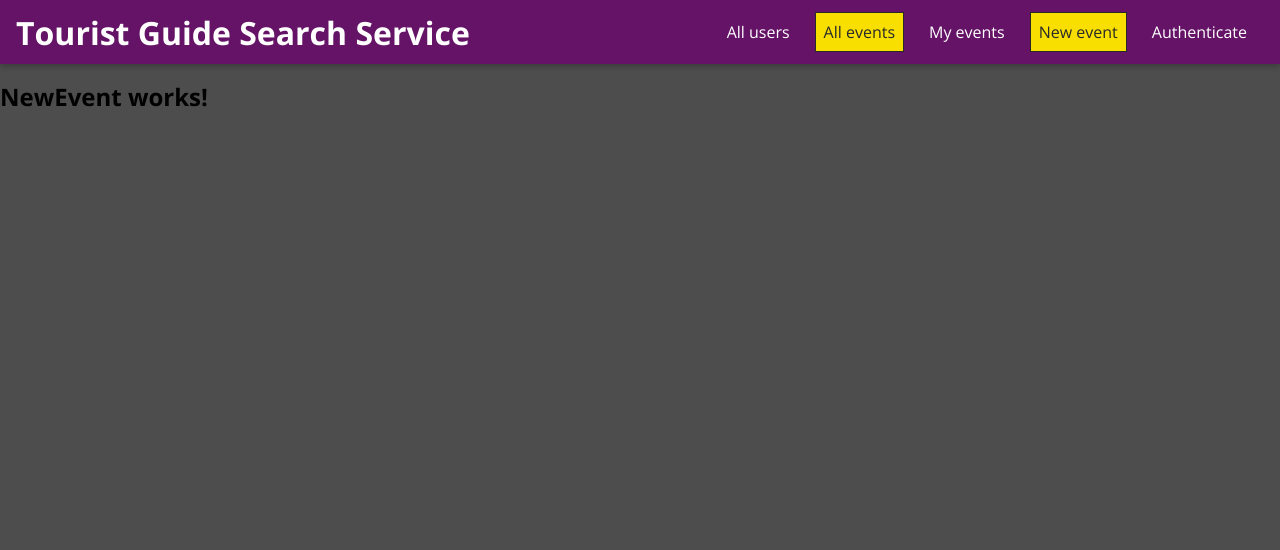
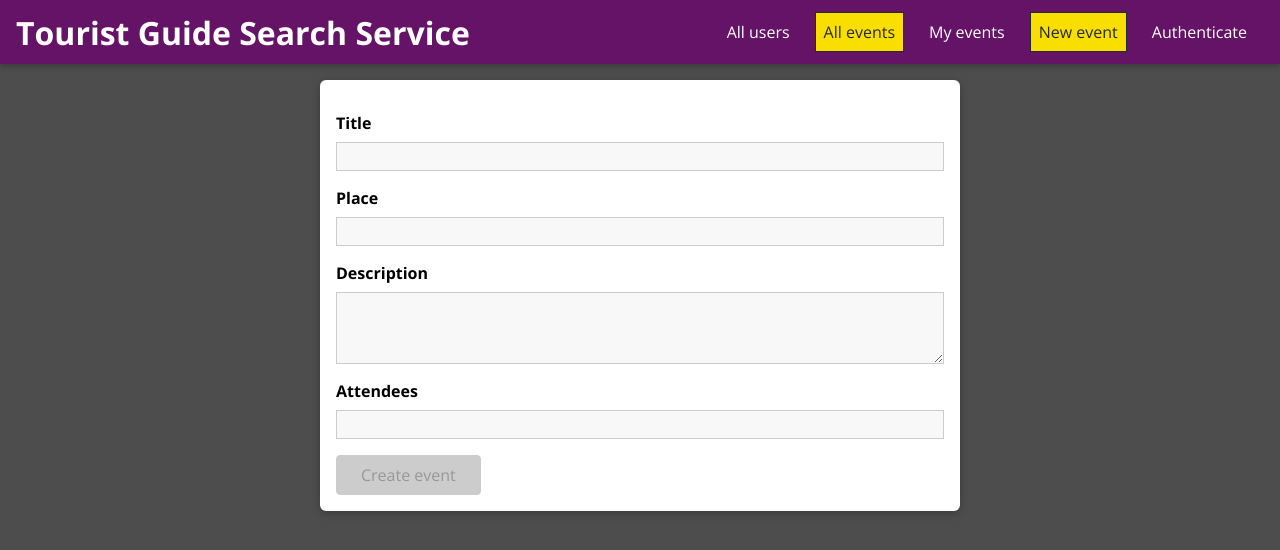
Before and after one commit to nellics97/TouristGuideSearchService2020, a React (Create React App) app in the folder Frontend/: page /events/new in a window 1280 px wide. Shown: the top 550 px of the page. Built offline with nearby package versions, Linux system fonts and the light colour scheme.

Commit message:
newplace

```diff
--- a/Frontend/package.json
+++ b/Frontend/package.json
@@ -3,6 +3,7 @@
   "version": "0.1.0",
   "private": true,
   "dependencies": {
+    "formik": "^2.2.1",
     "react": "^16.11.0",
     "react-dom": "^16.11.0",
     "react-router-dom": "5.2.0",
--- a/Frontend/src/events/components/EventItem.js
+++ b/Frontend/src/events/components/EventItem.js
@@ -1,6 +1,7 @@
 import React from "react";
 
 import Card from "../../shared/components/UIElements/Card";
+import Button from "../../shared/components/FormElements/Button";
 import "./EventItem.css";
 
 const EventItem = (props) => {
@@ -15,9 +16,9 @@
           <h3>{props.creator}</h3>
         </div>
         <div className="event-item__actions">
-          <button>Apply</button>
-          <button>Edit</button>
-          <button>Delete</button>
+          <Button>Apply</Button>
+          <Button to={`events/&{props.id}}`}>Edit</Button>
+          <Button danger>Delete</Button>
         </div>
       </Card>
     </li>
--- /dev/null
+++ b/Frontend/src/events/pages/NewEvent.css
@@ -0,0 +1,10 @@
+.event-form {
+  list-style: none;
+  margin: 0 auto;
+  padding: 1rem;
+  width: 90%;
+  max-width: 40rem;
+  box-shadow: 0 2px 8px rgba(0, 0, 0, 0.26);
+  border-radius: 6px;
+  background: white;
+}
--- a/Frontend/src/events/pages/NewEvent.js
+++ b/Frontend/src/events/pages/NewEvent.js
@@ -1,7 +1,109 @@
-import React from "react";
+import React, { useCallback, useReducer } from "react";
+
+import {
+  VALIDATOR_MINLENGTH,
+  VALIDATOR_REQUIRE,
+} from "../../shared/util/validators";
+import Input from "../../shared/components/FormElements/Input";
+import Button from "../../shared/components/FormElements/Button";
+import "./NewEvent.css";
+
+const formReducer = (state, action) => {
+  switch (action.type) {
+    case "INPUT_CHANGE":
+      let formIsValid = true;
+      for (const inputId in state.inputs) {
+        if (inputId === action.inputId) {
+          formIsValid = formIsValid && action.isValid;
+        } else {
+          formIsValid = formIsValid && state.inputs[inputId].isValid;
+        }
+      }
+      return {
+        ...state,
+        inputs: {
+          ...state.inputs,
+          [action.inputId]: { value: action.value, isValid: action.isValid },
+        },
+        isValid: formIsValid,
+      };
+
+    default:
+      return state;
+  }
+};
 
 const NewEvent = () => {
-  return <h2>NewEvent works!</h2>;
+  const [formState, dispatch] = useReducer(formReducer, {
+    inputs: {
+      title: {
+        value: "",
+        isValid: false,
+      },
+      description: {
+        value: "",
+        isValid: false,
+      },
+    },
+    isValid: false,
+  });
+
+  const inputHandler = useCallback((id, value, isValid) => {
+    dispatch({
+      type: "INPUT_CHANGE",
+      value: value,
+      isValid: isValid,
+      inputId: id,
+    });
+  }, []);
+
+  const eventCreatorHandler = (event) => {
+    event.preventDefault();
+    console.log(formState.inputs); //todo send backend
+  };
+
+  return (
+    <form className="event-form" onSubmit={eventCreatorHandler}>
+      <Input
+        id="title"
+        element="input"
+        type="text"
+        label="Title"
+        validators={[VALIDATOR_REQUIRE()]}
+        errorText="Please enter valid title"
+        onInput={inputHandler}
+      />
+      <Input
+        id="place"
+        element="input"
+        type="text"
+        label="Place"
+        validators={[VALIDATOR_REQUIRE()]}
+        errorText="Please enter valid place"
+        onInput={inputHandler}
+      />
+      <Input
+        id="description"
+        element="textarea"
+        label="Description"
+        validators={[VALIDATOR_MINLENGTH(5)]}
+        errorText="Please enter valid description"
+        onInput={inputHandler}
+      />
+      <Input
+        id="attendees"
+        element="input"
+        type="number"
+        label="Attendees"
+        validators={[VALIDATOR_REQUIRE()]}
+        errorText="Please enter valid number"
+        onInput={inputHandler}
+      />
+      <Button type="submit" disabled={!formState.isValid}>
+        Create event
+      </Button>
+    </form>
+  );
 };
 
 export default NewEvent;
--- /dev/null
+++ b/Frontend/src/shared/components/FormElements/Button.css
@@ -0,0 +1,61 @@
+.button {
+  font: inherit;
+  padding: 0.5rem 1.5rem;
+  border: 1px solid #ff0055;
+  border-radius: 4px;
+  background: #ff0055;
+  color: white;
+  cursor: pointer;
+  margin-right: 1rem;
+  text-decoration: none;
+  display: inline-block;
+}
+
+.button:focus {
+  outline: none;
+}
+
+.button:hover,
+.button:active {
+  background: #ff4382;
+  border-color: #ff4382;
+}
+
+.button--inverse {
+  background: transparent;
+  color: #ff0055;
+}
+
+.button--inverse:hover,
+.button--inverse:active {
+  color: white;
+  background: #ff0055;
+}
+
+.button--danger {
+  background: #830000;
+  border-color: #830000;
+}
+
+.button--danger:hover,
+.button--danger:active {
+  background: #f34343;
+  border-color: #f34343;
+}
+
+.button:disabled,
+.button:hover:disabled,
+.button:active:disabled {
+  background: #ccc;
+  color: #979797;
+  border-color: #ccc;
+  cursor: not-allowed;
+}
+
+.button--small {
+  font-size: 0.8rem;
+}
+
+.button--big {
+  font-size: 1.5rem;
+}
--- /dev/null
+++ b/Frontend/src/shared/components/FormElements/Button.js
@@ -0,0 +1,43 @@
+import React from 'react';
+import { Link } from 'react-router-dom';
+
+import './Button.css';
+
+const Button = props => {
+  if (props.href) {
+    return (
+      <a
+        className={`button button--${props.size || 'default'} ${props.inverse &&
+          'button--inverse'} ${props.danger && 'button--danger'}`}
+        href={props.href}
+      >
+        {props.children}
+      </a>
+    );
+  }
+  if (props.to) {
+    return (
+      <Link
+        to={props.to}
+        exact={props.exact}
+        className={`button button--${props.size || 'default'} ${props.inverse &&
+          'button--inverse'} ${props.danger && 'button--danger'}`}
+      >
+        {props.children}
+      </Link>
+    );
+  }
+  return (
+    <button
+      className={`button button--${props.size || 'default'} ${props.inverse &&
+        'button--inverse'} ${props.danger && 'button--danger'}`}
+      type={props.type}
+      onClick={props.onClick}
+      disabled={props.disabled}
+    >
+      {props.children}
+    </button>
+  );
+};
+
+export default Button;
--- /dev/null
+++ b/Frontend/src/shared/components/FormElements/Input.css
@@ -0,0 +1,41 @@
+.form-control {
+  margin: 1rem 0;
+}
+
+.form-control label,
+.form-control input,
+.form-control textarea {
+  display: block;
+}
+
+.form-control label {
+  font-weight: bold;
+  margin-bottom: 0.5rem;
+}
+
+.form-control input,
+.form-control textarea {
+  width: 100%;
+  font: inherit;
+  border: 1px solid #ccc;
+  background: #f8f8f8;
+  padding: 0.15rem 0.25rem;
+}
+
+.form-control input:focus,
+.form-control textarea:focus {
+  outline: none;
+  background: #ebebeb;
+  border-color: #510077;
+}
+
+.form-control--invalid label,
+.form-control--invalid p {
+  color: red;
+}
+
+.form-control--invalid input,
+.form-control--invalid textarea {
+  border-color: red;
+  background: #ffd1d1;
+}
--- /dev/null
+++ b/Frontend/src/shared/components/FormElements/Input.js
@@ -0,0 +1,83 @@
+import React, { useReducer, useEffect } from "react";
+
+import { validate } from "../../util/validators";
+import "./Input.css";
+
+const inputReducer = (state, action) => {
+  switch (action.type) {
+    case "CHANGE":
+      return {
+        ...state,
+        value: action.val,
+        isValid: validate(action.val, action.validators),
+      };
+    case "TOUCH":
+      return {
+        ...state,
+        isTouched: true,
+      };
+    default:
+      return state;
+  }
+};
+
+const Input = (props) => {
+  const [inputState, dispatch] = useReducer(inputReducer, {
+    value: "",
+    isTouched: false,
+    isValid: false,
+  });
+
+  const { id, onInput } = props;
+  const { value, isValid } = inputState;
+
+  useEffect(() => {
+    onInput(id, value, isValid);
+  }, [id, value, isValid, onInput]);
+
+  const changeHandler = (event) => {
+    dispatch({
+      type: "CHANGE",
+      val: event.target.value,
+      validators: props.validators,
+    });
+  };
+
+  const touchHandler = () => {
+    dispatch({ type: "TOUCH" });
+  };
+
+  const element =
+    props.element === "input" ? (
+      <input
+        id={props.id}
+        type={props.type}
+        placeholder={props.placeholder}
+        onChange={changeHandler}
+        onBlur={touchHandler}
+        value={inputState.value}
+      />
+    ) : (
+      <textarea
+        id={props.id}
+        rows={props.rows || 3}
+        onChange={changeHandler}
+        onBlur={touchHandler}
+        value={inputState.value}
+      />
+    );
+
+  return (
+    <div
+      className={`form-control ${
+        !inputState.isValid && inputState.isTouched && "form-control--invalid"
+      }`}
+    >
+      <label htmlFor={props.id}>{props.label}</label>
+      {element}
+      {!inputState.isValid && inputState.isTouched && <p>{props.errorText}</p>}
+    </div>
+  );
+};
+
+export default Input;
--- /dev/null
+++ b/Frontend/src/shared/util/validators.js
@@ -0,0 +1,46 @@
+const VALIDATOR_TYPE_REQUIRE = 'REQUIRE';
+const VALIDATOR_TYPE_MINLENGTH = 'MINLENGTH';
+const VALIDATOR_TYPE_MAXLENGTH = 'MAXLENGTH';
+const VALIDATOR_TYPE_MIN = 'MIN';
+const VALIDATOR_TYPE_MAX = 'MAX';
+const VALIDATOR_TYPE_EMAIL = 'EMAIL';
+const VALIDATOR_TYPE_FILE = 'FILE';
+
+export const VALIDATOR_REQUIRE = () => ({ type: VALIDATOR_TYPE_REQUIRE });
+export const VALIDATOR_FILE = () => ({ type: VALIDATOR_TYPE_FILE });
+export const VALIDATOR_MINLENGTH = val => ({
+  type: VALIDATOR_TYPE_MINLENGTH,
+  val: val
+});
+export const VALIDATOR_MAXLENGTH = val => ({
+  type: VALIDATOR_TYPE_MAXLENGTH,
+  val: val
+});
+export const VALIDATOR_MIN = val => ({ type: VALIDATOR_TYPE_MIN, val: val });
+export const VALIDATOR_MAX = val => ({ type: VALIDATOR_TYPE_MAX, val: val });
+export const VALIDATOR_EMAIL = () => ({ type: VALIDATOR_TYPE_EMAIL });
+
+export const validate = (value, validators) => {
+  let isValid = true;
+  for (const validator of validators) {
+    if (validator.type === VALIDATOR_TYPE_REQUIRE) {
+      isValid = isValid && value.trim().length > 0;
+    }
+    if (validator.type === VALIDATOR_TYPE_MINLENGTH) {
+      isValid = isValid && value.trim().length >= validator.val;
+    }
+    if (validator.type === VALIDATOR_TYPE_MAXLENGTH) {
+      isValid = isValid && value.trim().length <= validator.val;
+    }
+    if (validator.type === VALIDATOR_TYPE_MIN) {
+      isValid = isValid && +value >= validator.val;
+    }
+    if (validator.type === VALIDATOR_TYPE_MAX) {
+      isValid = isValid && +value <= validator.val;
+    }
+    if (validator.type === VALIDATOR_TYPE_EMAIL) {
+      isValid = isValid && /^\S+@\S+\.\S+$/.test(value);
+    }
+  }
+  return isValid;
+};
--- a/Frontend/src/user/components/UserItem.js
+++ b/Frontend/src/user/components/UserItem.js
@@ -9,7 +9,7 @@
   return (
     <li className="user-item">
       <Card className="user-item__content">
-        <Link to={`/${props.id}/events}`}>
+        <Link to={`/${props.id}/profile}`}>
           <div className="user-item__image">
             <Avatar image={props.image} alt={props.name} />
           </div>
```
Also changed, not shown: 1 other file (tests, documents, lock files or other folders).
